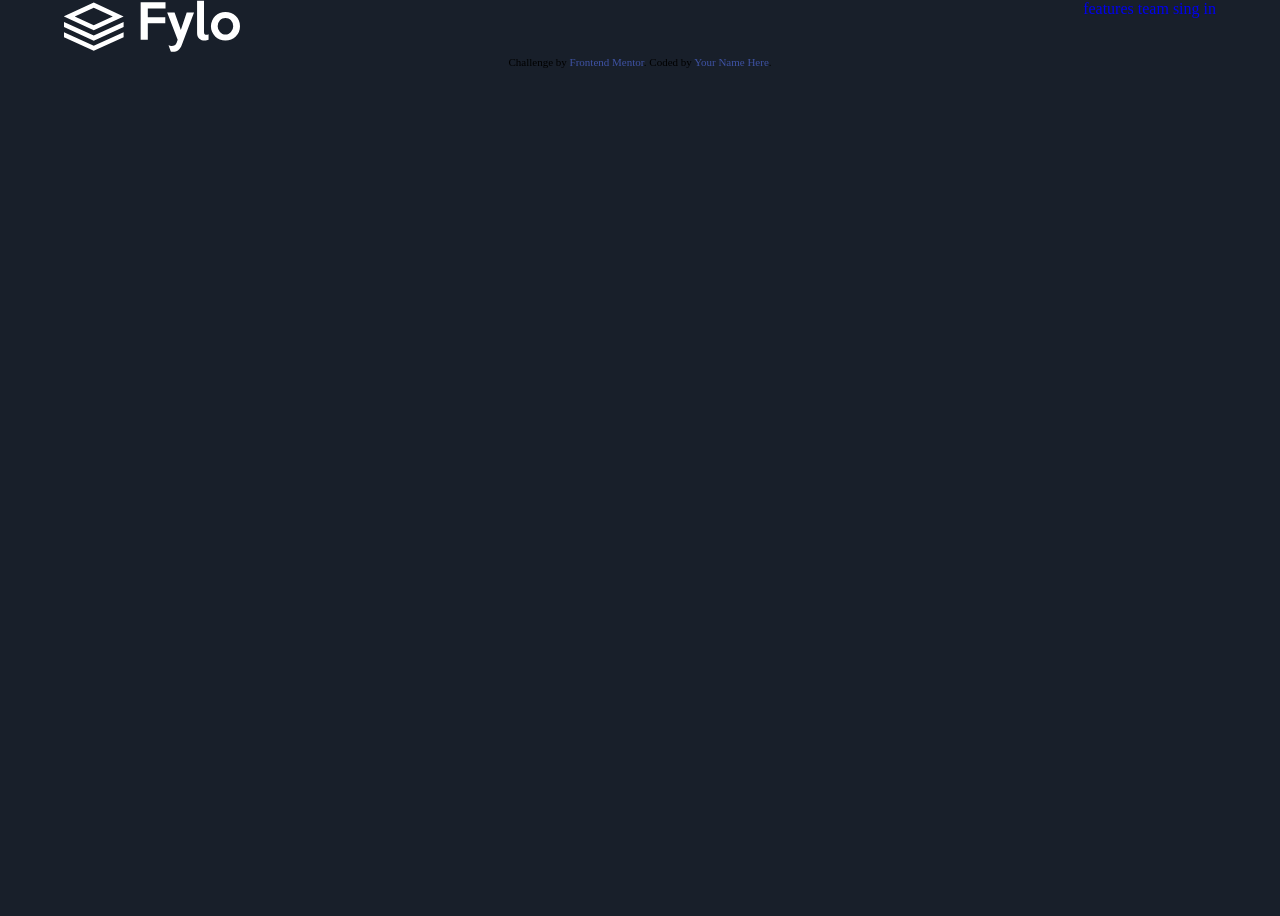
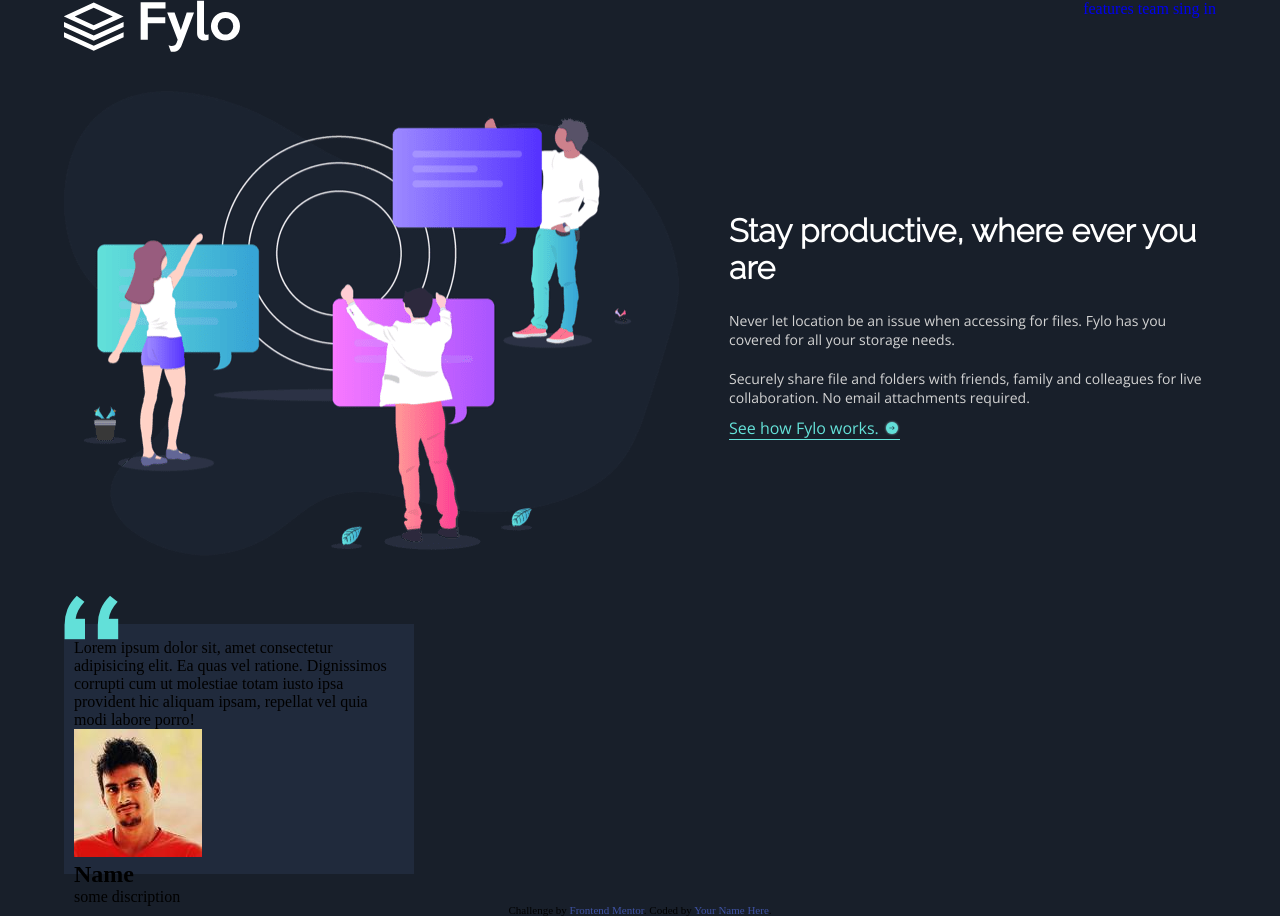
Before and after one commit to NouradinAbdurahman/fylo-dark-theme-landing-page, a plain HTML site: page index.html in a window 1280 px wide. Before the commit the page ends 800 px from the top, so only its background shows below. Drawn offline with nearby package versions, Linux system fonts and the light colour scheme.

Commit message:
finished fourth section

```diff
--- a/index.html
+++ b/index.html
@@ -3,16 +3,37 @@
   <head>
     <meta charset="UTF-8" />
     <meta name="viewport" content="width=device-width, initial-scale=1.0" />
-    <link rel="icon" type="image/png" sizes="32x32" href="./images/favicon-32x32.png"/>
+    <link
+      rel="icon"
+      type="image/png"
+      sizes="32x32"
+      href="./images/favicon-32x32.png"
+    />
     <link type="text/css" rel="stylesheet" href="./styles.css" />
-    <title>Frontend Mentor | Fylo landing page with dark theme and features grid</title>
+
+    <!-- FONTS -->
+    <link rel="preconnect" href="https://fonts.googleapis.com" />
+    <link rel="preconnect" href="https://fonts.gstatic.com" crossorigin />
+    <link
+      href="https://fonts.googleapis.com/css2?family=Raleway:wght@300&display=swap"
+      rel="stylesheet"
+    />
+    <link rel="preconnect" href="https://fonts.googleapis.com" />
+    <link rel="preconnect" href="https://fonts.gstatic.com" crossorigin />
+    <link
+      href="https://fonts.googleapis.com/css2?family=Open+Sans:wght@300&display=swap"
+      rel="stylesheet"
+    />
+    <title>
+      Frontend Mentor | Fylo landing page with dark theme and features grid
+    </title>
     <!-- Feel free to remove these styles or customise in your own stylesheet 👍 -->
   </head>
   <body>
     <header>
       <div class="container">
         <div class="logo">
-          <img src="./images/logo.svg" alt="logo image">
+          <img src="./images/logo.svg" alt="logo image" />
         </div>
         <nav>
           <ul>
@@ -24,46 +45,49 @@
       </div>
     </header>
 
+    <section class="container fourth">
+      <div class="fourth__left">
+        <img
+          src="./images/illustration-stay-productive.png"
+          alt="illustration-stay-productive"
+        />
+      </div>
+      <div class="fourth__right">
+        <h1>Stay productive, where ever you are</h1>
+        <p>
+          Never let location be an issue when accessing for files. Fylo has you
+          covered for all your storage needs.
+        </p>
+        <p>
+          Securely share file and folders with friends, family and colleagues
+          for live collaboration. No email attachments required.
+        </p>
+        <div class="fourth__right--cta">
+          <p>See how Fylo works.</p>
+          <img src="./images/icon-arrow.svg" alt="arrow" class="icon-arrow" />
+        </div>
+      </div>
+    </section>
 
-
-
-
-
-
-
-
-    <!-- <h1 class="test">Hello World!</h1>
-
-    Features Team Sign In All your files in one secure location, accessible
-    anywhere. Fylo stores all your most important files in one secure location.
-    Access them wherever you need, share and collaborate with friends family,
-    and co-workers. Get Started Access your files, anywhere The ability to use a
-    smartphone, tablet, or computer to access your account means your files
-    follow you everywhere. Security you can trust 2-factor authentication and
-    user-controlled encryption are just a couple of the security features we
-    allow to help secure your files. Real-time collaboration Securely share
-    files and folders with friends, family and colleagues for live
-    collaboration. No email attachments required. Store any type of file Whether
-    you're sharing holidays photos or work documents, Fylo has you covered
-    allowing for all file types to be securely stored and shared. Stay
-    productive, wherever you are Never let location be an issue when accessing
-    your files. Fylo has you covered for all of your file storage needs.
-    Securely share files and folders with friends, family and colleagues for
-    live collaboration. No email attachments required. See how Fylo works Fylo
-    has improved our team productivity by an order of magnitude. Since making
-    the switch our team has become a well-oiled collaboration machine. Satish
-    Patel Founder & CEO, Huddle Fylo has improved our team productivity by an
-    order of magnitude. Since making the switch our team has become a well-oiled
-    collaboration machine. Bruce McKenzie Founder & CEO, Huddle Fylo has
-    improved our team productivity by an order of magnitude. Since making the
-    switch our team has become a well-oiled collaboration machine. Iva Boyd
-    Founder & CEO, Huddle Get early access today It only takes a minute to sign
-    up and our free starter tier is extremely generous. If you have any
-    questions, our support team would be happy to help you. Get Started For Free
-    Lorem ipsum dolor sit amet, consectetur adipiscing elit, sed do eiusmod
-    tempor incididunt ut labore et dolore magna aliqua +1-543-123-4567
-    example@fylo.com About Us Jobs Press Blog Contact Us Terms Privacy -->
-
+    <section class="container fifth">
+      <img src="./images/bg-quotes.png" alt="qoute" />
+      <div class="content">
+        <div class="card">
+          <p>
+            Lorem ipsum dolor sit, amet consectetur adipisicing elit. Ea quas
+            vel ratione. Dignissimos corrupti cum ut molestiae totam iusto ipsa
+            provident hic aliquam ipsam, repellat vel quia modi labore porro!
+          </p>
+          <div class="profile">
+            <img src="./images/profile-1.jpg" alt="profile image" />
+            <div class="profile__text">
+              <h2>Name</h2>
+              <p>some discription</p>
+            </div>
+          </div>
+        </div>
+      </div>
+    </section>
     <footer>
       <p class="attribution">
         Challenge by
--- a/styles.css
+++ b/styles.css
@@ -5,8 +5,8 @@
 }
 /* Primary colors */
 :root {
-  --intro-and-email-sign-up-background:hsl(217, 28%, 15%);
-  --main-background:hsl(218, 28%, 13%);
+  --intro-and-email-sign-up-background: hsl(217, 28%, 15%);
+  --main-background: hsl(218, 28%, 13%);
   --footer-background: hsl(216, 53%, 9%);
   --testimonials-background: hsl(219, 30%, 18%);
 }
@@ -20,7 +20,6 @@ a {
   text-decoration: none;
 }
 /* Global */
-
 
 body {
   font-size: 16px;
@@ -39,30 +38,86 @@ header nav ul li {
   display: inline-block;
 }
 
+.fourth {
+  margin: 35px auto;
+  display: flex;
+  align-items: center;
+  justify-content: center;
+  /* height: 350px; */
+}
 
+.fourth__left {
+  margin-right: 20px;
+}
 
+.fourth__right {
+  margin-left: 30px;
+  width: 500px;
+  display: flex;
+  flex-direction: column;
+}
 
+.fourth__right > h1 {
+  font-size: xx-large;
+  color: white;
+  font-weight: 700;
+  margin-bottom: 15px;
+  font-family: "Raleway", sans-serif;
+}
 
+.fourth__right > p {
+  margin: 10px 0;
+  color: lightgray;
+  font-size: 14px;
+  font-family: "Open Sans", sans-serif;
+}
 
+.fourth__right--cta {
+  width: fit-content;
+  height: fit-content;
+  display: flex;
+  align-items: center;
+  color: hsl(176, 68%, 64%);
+  cursor: pointer;
+  font-family: "Open Sans", sans-serif;
+  border-bottom: 1px solid hsl(176, 68%, 64%);
+}
+.fourth__right--cta:hover {
+  color: hsl(0, 0%, 100%);
+  border-bottom: 1px solid hsl(0, 0%, 100%);
+}
+.fourth__right--cta:hover .icon-arrow {
+  /* color: hsl(0, 0%, 100%); */
+  /* filter: invert(50%) sepia(50%) saturate(50%) hue-rotate(36deg)
+    brightness(100%) contrast(97%); */
+}
 
+.fourth__right--cta p {
+  margin-right: 5px;
+}
+.fourth__right--cta img {
+  height: 100%;
+}
 
+.fifth {
+  margin: 30px auto;
+  position: relative;
+}
 
+.fifth img {
+  /* z-index: 1; */
+}
 
-
-
-
-
-
-
-
-
-
-
-
-
-
-
-
+.fifth .content {
+  z-index: 10;
+  margin-top: -20px;
+}
+.fifth .content .card {
+  background-color: hsl(219, 30%, 18%);
+  width: 350px;
+  height: 250px;
+  padding: 15px 10px;
+}
 .attribution {
   font-size: 11px;
   text-align: center;
```
